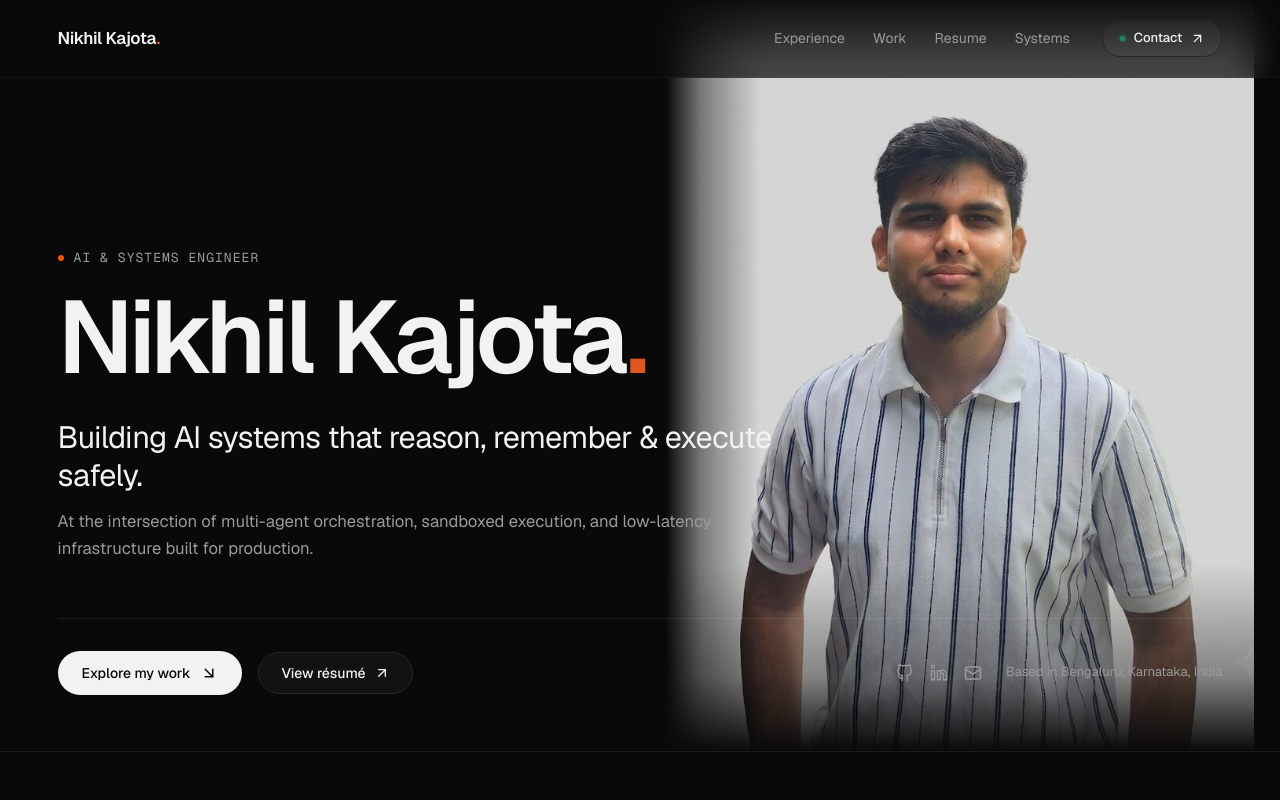
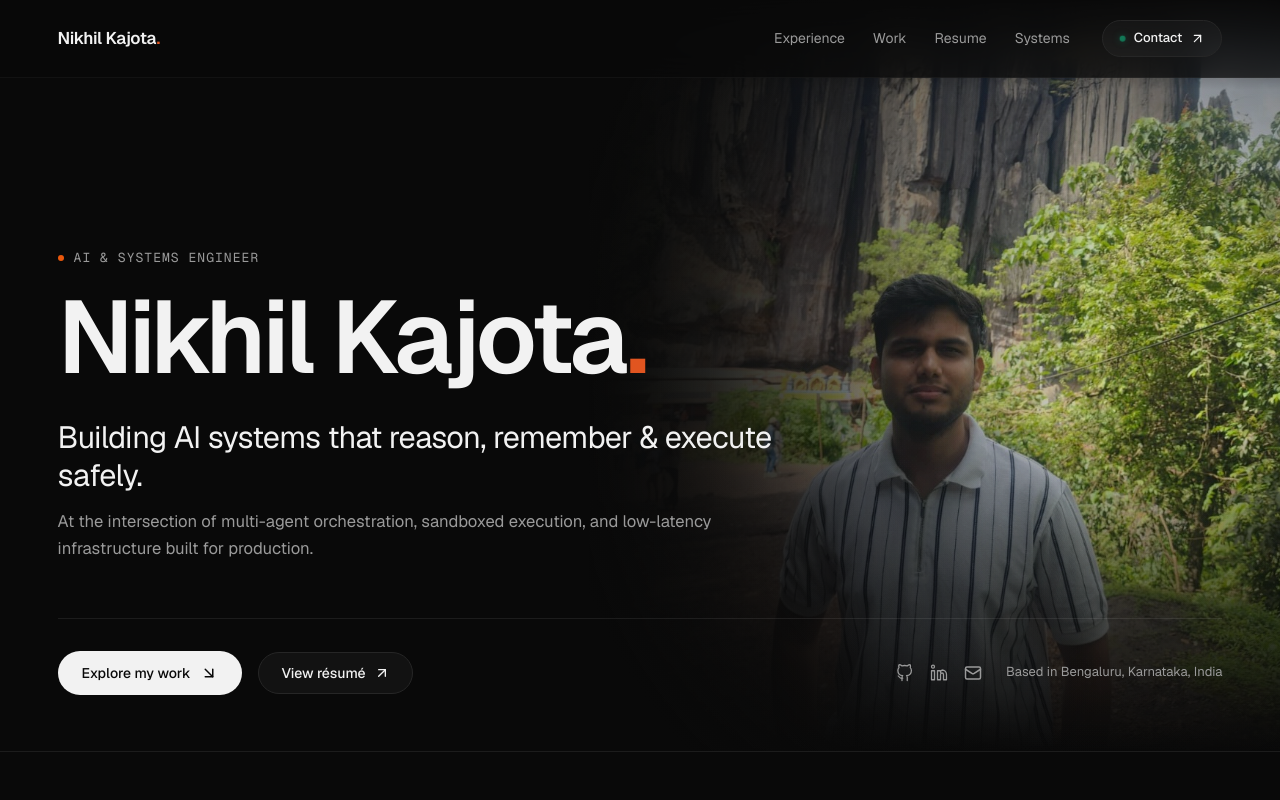
Before and after one commit to Nikhilkajota03/portfolio, a React (Vite) app: page / in a window 1280 px wide. Shown: the top 800 px of the page. Built offline with nearby package versions, Linux system fonts and the light colour scheme; the HTML template or start-up script is replaced by a standard one.

Commit message:
feat: use user original outdoor mountain portrait with seamless cinematic dark vignette blend

```diff
--- a/src/index.css
+++ b/src/index.css
@@ -330,8 +330,8 @@ ul, ol {
 .hero-portrait-lens {
   position: absolute;
   top: 0;
-  right: 2%;
-  width: 46%;
+  right: 0;
+  width: 54%;
   height: 100%;
   pointer-events: none;
   z-index: 1;
@@ -344,22 +344,23 @@ ul, ol {
   width: 100%;
   height: 100%;
   object-fit: cover;
-  object-position: center 15%;
-  opacity: 0.95;
-  filter: contrast(1.02) brightness(1.0);
+  object-position: center 58%;
+  opacity: 0.88;
+  filter: contrast(1.06) brightness(0.92);
 }
 
 .hero-portrait-shade {
   position: absolute;
   inset: 0;
-  background: linear-gradient(to right, #090909 0%, rgba(9, 9, 9, 0.45) 6%, transparent 16%),
-              linear-gradient(to top, #090909 0%, rgba(9, 9, 9, 0.4) 10%, transparent 25%),
-              linear-gradient(to bottom, #090909 0%, transparent 8%);
+  background: radial-gradient(circle at 75% 50%, transparent 22%, rgba(9, 9, 9, 0.35) 55%, #090909 88%),
+              linear-gradient(to right, #090909 0%, rgba(9, 9, 9, 0.75) 18%, rgba(9, 9, 9, 0.25) 45%, transparent 75%),
+              linear-gradient(to top, #090909 0%, rgba(9, 9, 9, 0.6) 15%, transparent 45%),
+              linear-gradient(to bottom, #090909 0%, transparent 12%);
 }
 
 @media (max-width: 1200px) {
   .hero-portrait-lens {
-    width: 50%;
+    width: 52%;
     right: 0;
   }
 }
@@ -368,7 +369,7 @@ ul, ol {
   .hero-portrait-lens {
     width: 100%;
     right: 0;
-    opacity: 0.28;
+    opacity: 0.3;
   }
 }
 
```
Also changed, not shown: public/portrait.jpg, public/potrait.jpg.
